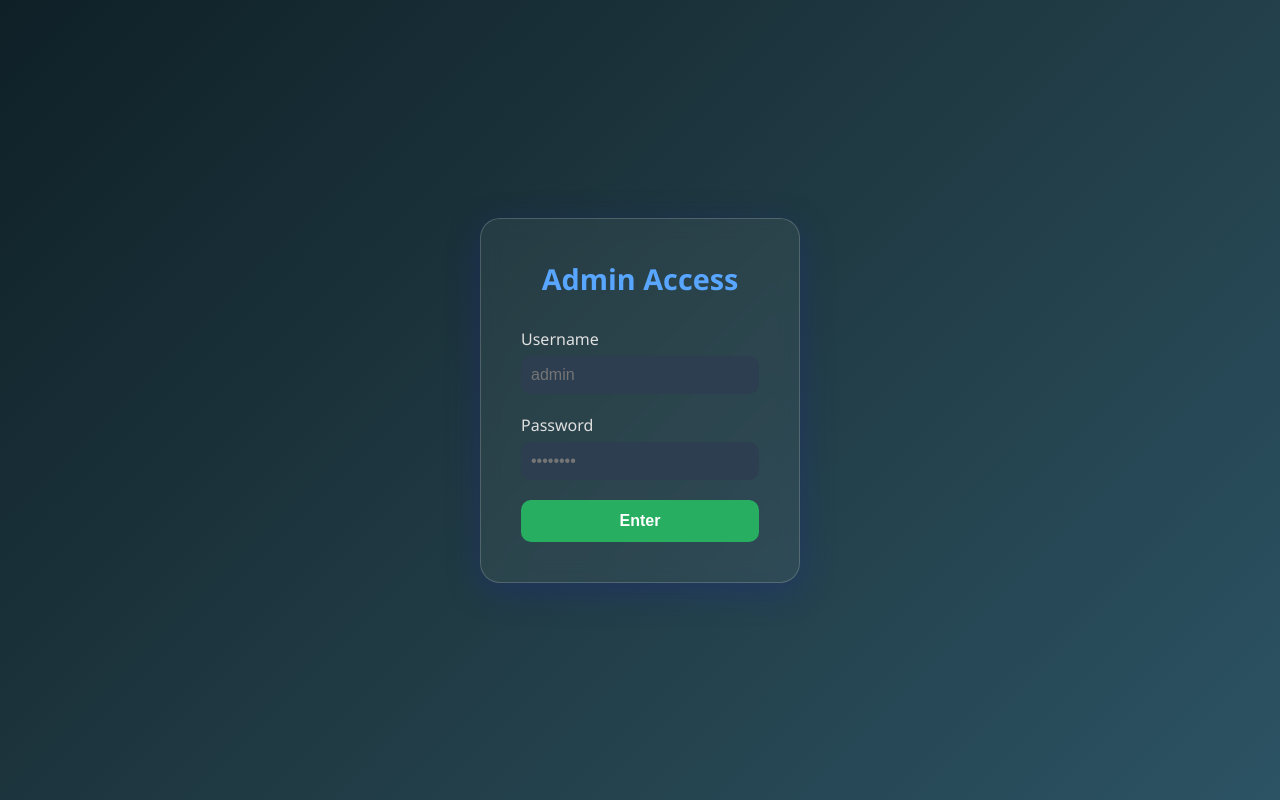
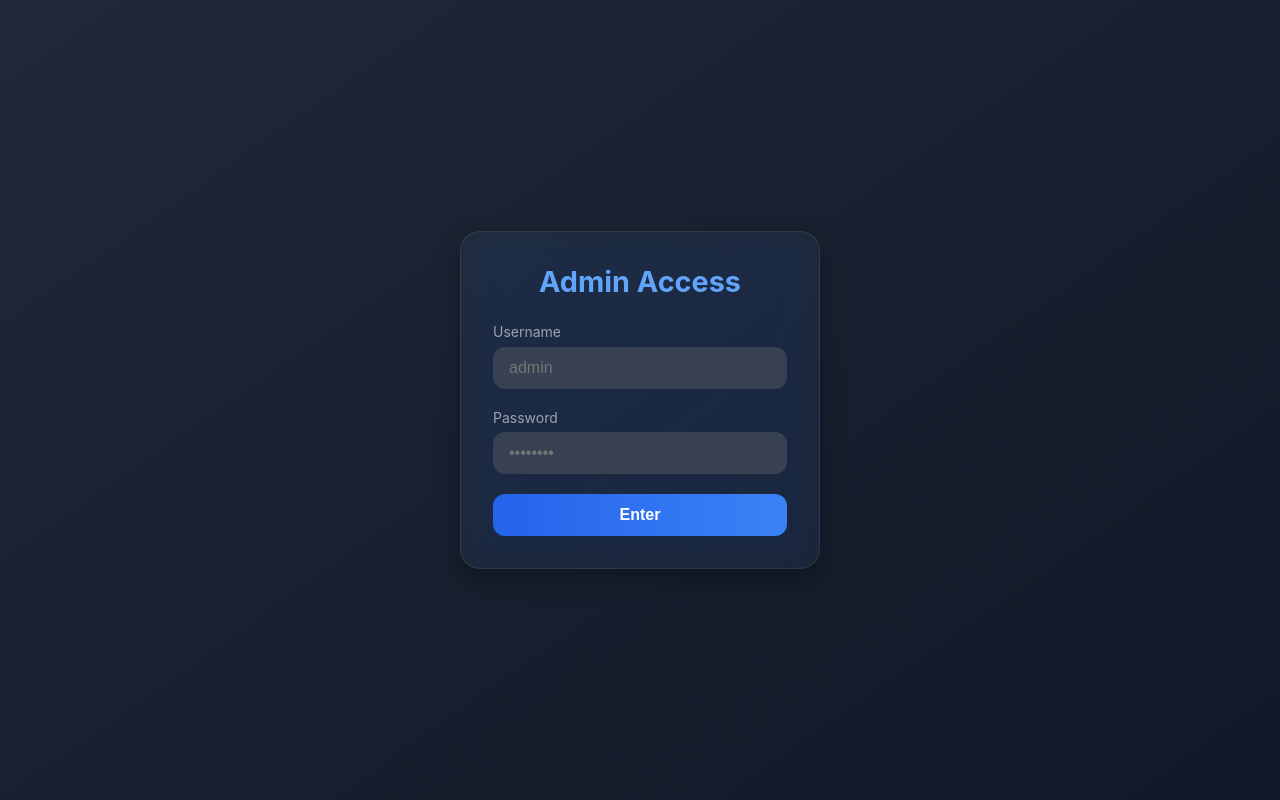
Before and after one commit to FazrrProgrammers/fake-admin-panel, a plain HTML site: page index.html in a window 1280 px wide. Drawn offline with Linux system fonts and the light colour scheme.

Commit message:
Update style.css

```diff
--- a/style.css
+++ b/style.css
@@ -5,75 +5,83 @@
 }
 
 body {
-  font-family: 'Segoe UI', Tahoma, Geneva, Verdana, sans-serif;
-  background: linear-gradient(135deg, #0f2027, #203a43, #2c5364);
-  color: #e0e0e0;
+  font-family: 'Inter', 'Segoe UI', sans-serif;
+  background: linear-gradient(145deg, #1f2937, #111827);
+  color: #f3f4f6;
+  min-height: 100vh;
   display: flex;
   justify-content: center;
   align-items: center;
-  height: 100vh;
+  padding: 1rem;
 }
 
 .panel {
-  background-color: rgba(255, 255, 255, 0.05);
-  backdrop-filter: blur(10px);
-  padding: 40px;
+  background: rgba(255, 255, 255, 0.04);
+  backdrop-filter: blur(16px) saturate(180%);
+  -webkit-backdrop-filter: blur(16px) saturate(180%);
   border-radius: 20px;
-  box-shadow: 0 8px 32px rgba(31, 38, 135, 0.37);
-  width: 320px;
-  border: 1px solid rgba(255, 255, 255, 0.18);
-  position: relative;
-  z-index: 2;
+  padding: 2rem;
+  width: 100%;
+  max-width: 360px;
+  box-shadow: 0 10px 25px rgba(0, 0, 0, 0.3);
+  border: 1px solid rgba(255, 255, 255, 0.08);
+  transition: all 0.3s ease;
+}
+
+.panel:hover {
+  box-shadow: 0 15px 35px rgba(0, 0, 0, 0.4);
 }
 
 .panel h2 {
   text-align: center;
-  margin-bottom: 30px;
-  color: #58a6ff;
+  margin-bottom: 1.5rem;
   font-size: 1.8rem;
+  color: #60a5fa;
 }
 
 .input-group {
-  margin-bottom: 20px;
+  margin-bottom: 1.25rem;
 }
 
 .input-group label {
+  font-size: 0.875rem;
+  margin-bottom: 0.4rem;
   display: block;
-  margin-bottom: 6px;
-  font-weight: 500;
+  color: #9ca3af;
 }
 
 .input-group input {
   width: 100%;
-  padding: 10px;
+  padding: 0.75rem 1rem;
   border: none;
-  border-radius: 10px;
-  background-color: #2c3e50;
-  color: #ecf0f1;
+  border-radius: 12px;
+  background-color: #374151;
+  color: #f9fafb;
   font-size: 1rem;
-  transition: background-color 0.3s ease;
+  transition: all 0.2s ease;
 }
 
 .input-group input:focus {
-  outline: none;
-  background-color: #34495e;
+  background-color: #4b5563;
+  outline: 2px solid #60a5fa;
 }
 
 .login-btn {
   width: 100%;
-  padding: 12px;
-  background-color: #27ae60;
+  padding: 0.75rem;
+  background: linear-gradient(to right, #2563eb, #3b82f6);
   border: none;
-  border-radius: 10px;
+  border-radius: 12px;
   color: white;
+  font-weight: 600;
   font-size: 1rem;
-  font-weight: bold;
   cursor: pointer;
-  transition: background-color 0.3s ease;
+  transition: transform 0.2s ease, background-color 0.2s ease;
 }
 
 .login-btn:hover {
-  background-color: #2ecc71;
+  background: linear-gradient(to right, #1d4ed8, #2563eb);
+  transform: translateY(-2px);
 }
 
 .welcome {
@@ -82,12 +90,12 @@ body {
   left: 50%;
   transform: translate(-50%, -50%) scale(0);
   font-size: 2rem;
-  color: #00ffae;
-  background-color: rgba(0, 0, 0, 0.7);
-  padding: 20px 40px;
-  border-radius: 20px;
-  animation: fadeInZoom 1s ease forwards;
-  z-index: 10;
+  color: #10b981;
+  background: rgba(0, 0, 0, 0.6);
+  padding: 1.5rem 3rem;
+  border-radius: 16px;
+  animation: fadeInZoom 0.8s ease-out forwards;
+  z-index: 999;
 }
 
 @keyframes fadeInZoom {
@@ -96,3 +104,11 @@ body {
     opacity: 1;
   }
 }
+
+/* Optional: Add responsiveness */
+@media (max-width: 400px) {
+  .panel {
+    padding: 1.5rem;
+    max-width: 90%;
+  }
+}
```
